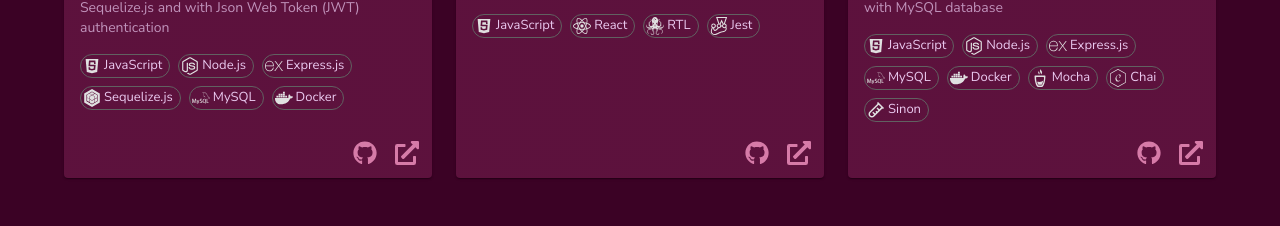
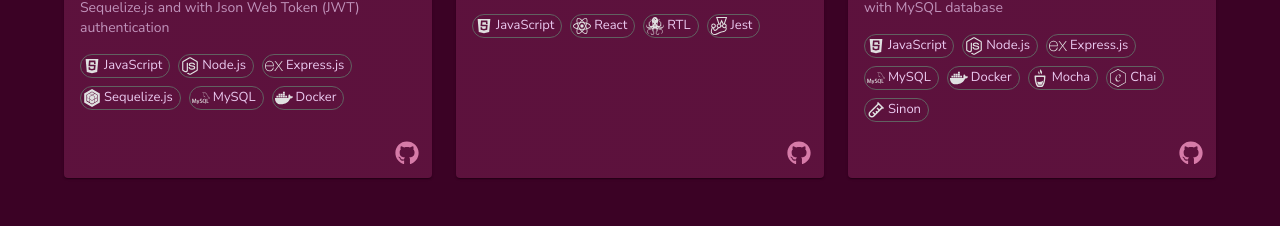
Before and after one commit to raphaelalmeidamartins/raphaelalmeidamartins.github.io, a React (Create React App) app: page / in a window 1280 px wide. Shown: the part 3772-3998 px from the top of the page. Built offline with nearby package versions, Linux system fonts and the light colour scheme; a web font is replaced by a local one.

Commit message:
:sparkles: feat: now the deploy icon only appears if the project has deploy link

```diff
--- a/src/components/ProjectCard/index.js
+++ b/src/components/ProjectCard/index.js
@@ -76,6 +76,7 @@ function ProjectCard({
             <FaGithub />
           </SvgIcon>
         </IconButton>
+        {deployLink && (
           <IconButton
             size="small"
             LinkComponent="a"
@@ -86,6 +87,7 @@ function ProjectCard({
               <FaExternalLinkAlt />
             </SvgIcon>
           </IconButton>
+        )}
       </CardActions>
     </Card>
   );
@@ -99,7 +101,7 @@ ProjectCard.propTypes = {
     PropTypes.objectOf(PropTypes.oneOfType([PropTypes.string, PropTypes.node]))
   ).isRequired,
   repositoryLink: PropTypes.string.isRequired,
-  deployLink: PropTypes.string.isRequired,
+  deployLink: PropTypes.string,
 };
 
 export default ProjectCard;
--- a/src/data/projectsData.js
+++ b/src/data/projectsData.js
@@ -149,7 +149,6 @@ const projectsData = [
       toolsData.docker,
     ],
     repositoryLink: 'https://github.com/raphaelalmeidamartins/blogs-api',
-    deployLink: 'https://github.com/raphaelalmeidamartins/blogs-api',
   },
   {
     id: 8,
@@ -167,8 +166,6 @@ const projectsData = [
       toolsData.jest,
     ],
     repositoryLink:
-      'https://github.com/raphaelalmeidamartins/tests-with-react-testing-library',
-    deployLink:
       'https://github.com/raphaelalmeidamartins/tests-with-react-testing-library',
   },
   {
@@ -191,7 +188,6 @@ const projectsData = [
       toolsData.sinon,
     ],
     repositoryLink: 'https://github.com/raphaelalmeidamartins/store-manager',
-    deployLink: 'https://github.com/raphaelalmeidamartins/store-manager',
   },
 ];
 
```
Lines whose indentation alone changed are shown as unchanged.
